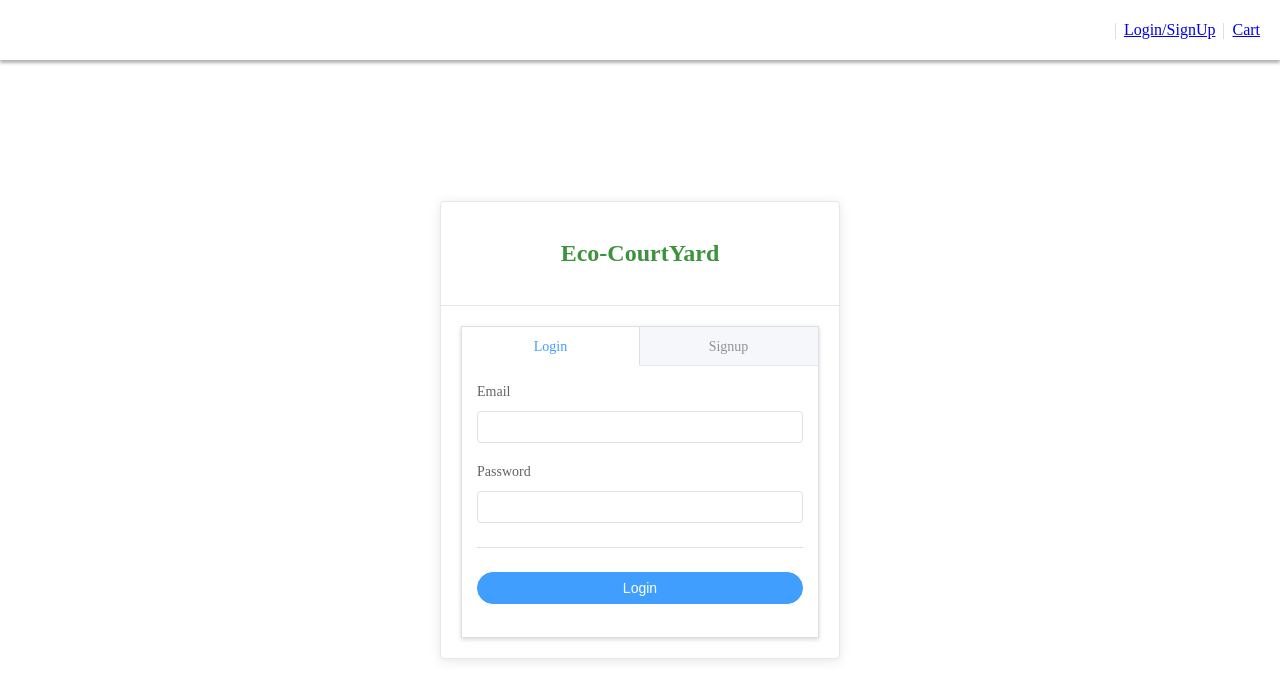
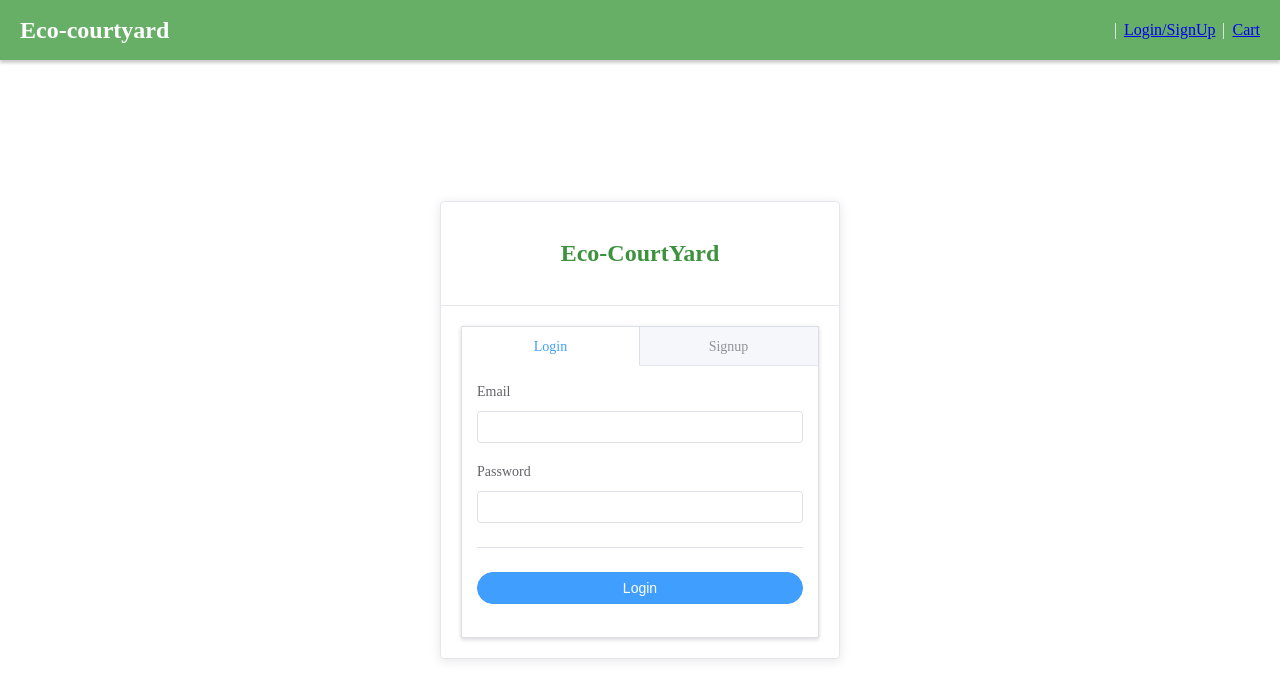
Before and after one commit to waiting33118/eco-courtyard, a Vue app in the folder frontend/: page /auth in a window 1280 px wide. Shown: the top 700 px of the page. Built offline with nearby package versions, Linux system fonts and the light colour scheme; no server answers.

Commit message:
feat: edit header css style

```diff
--- a/frontend/src/App.vue
+++ b/frontend/src/App.vue
@@ -35,6 +35,7 @@ body {
 .el-header {
   display: flex;
   align-items: center;
-  box-shadow: 0px 3px 3px rgba(0, 0, 0, 0.3);
+  box-shadow: 0px 3px 3px rgba(0, 0, 0, 0.2);
+  background-color: #67af67;
 }
 </style>
```
